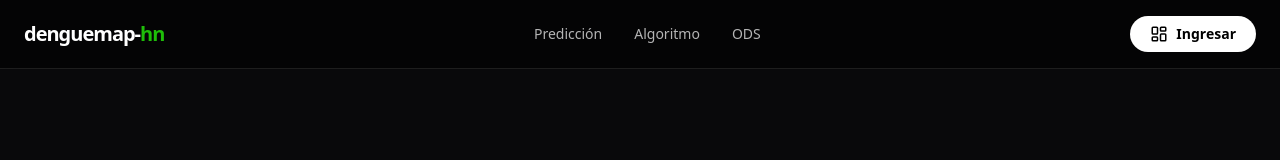
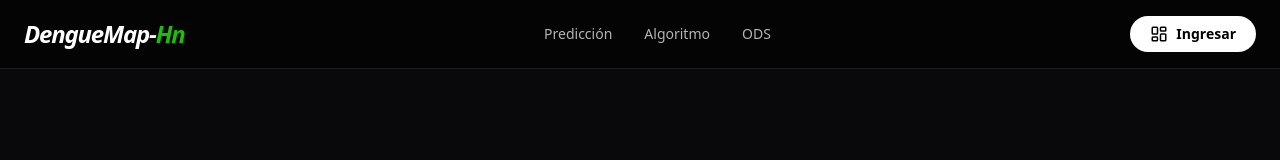
Before and after one commit to Jaguilar68/DenguemapHn-web, a React (Vite) app: page / in a window 1280 px wide. Shown: the top 160 px of the page. Built offline with nearby package versions, Linux system fonts and the light colour scheme; no server answers.

Commit message:
ajuste en la marca ue/ui usuario y mejora visual

```diff
--- a/src/components/Footer.tsx
+++ b/src/components/Footer.tsx
@@ -9,7 +9,7 @@ export default function Footer() {
         <div className="grid gap-12 lg:grid-cols-4">
           <div className="lg:col-span-2">
             <div className="flex items-center gap-2 mb-6">
-              <span className="text-xl font-bold tracking-tighter italic" translate="no">denguemap-<span className="text-tech-green">hn</span></span>
+              <span className="text-2xl font-bold tracking-tighter italic" translate="no">DengueMap-<span className="text-tech-green">Hn</span></span>
             </div>
             <p className="max-w-md text-white/40 leading-relaxed text-sm">
               Tecnología avanzada para la prevención y vigilancia del dengue basada en modelos climáticos y algoritmos inteligentes de alta precisión.
@@ -57,7 +57,7 @@ export default function Footer() {
 
         <div className="mt-20 pt-8 border-t border-white/5 flex flex-col md:flex-row justify-between items-center gap-6">
           <p className="text-[10px] font-medium tracking-widest text-white/20 uppercase" translate="no">
-            © 2026 denguemap-hn. todos los derechos reservados.
+            © 2026 DengueMap-Hn. todos los derechos reservados.
           </p>
           <div className="flex gap-8">
             <a href="#" className="text-[10px] font-medium tracking-widest text-white/20 hover:text-white transition-colors uppercase">Privacidad</a>
--- a/src/components/Navbar.tsx
+++ b/src/components/Navbar.tsx
@@ -11,7 +11,7 @@ export default function Navbar() {
     >
       <div className="mx-auto flex max-w-7xl items-center justify-between px-6 py-4">
         <div className="flex items-center gap-2">
-          <span className="text-xl font-bold tracking-tighter" translate="no">denguemap-<span className="text-tech-green">hn</span></span>
+          <span className="text-2xl font-bold tracking-tighter italic" translate="no">DengueMap-<span className="text-tech-green">Hn</span></span>
         </div>
 
         <div className="hidden items-center gap-8 md:flex">
--- a/src/components/SDGSection.tsx
+++ b/src/components/SDGSection.tsx
@@ -14,7 +14,7 @@ export default function SDGSection() {
               Compromiso con el <span className="text-tech-green">Planeta</span>
             </h2>
             <p className="mt-8 text-lg text-white/50 leading-relaxed max-w-xl">
-              <span translate="no">denguemap-hn</span> no es solo software; es un aliado de los Objetivos de Desarrollo Sostenible (ODS). Trabajamos activamente por un futuro más saludable y resiliente ante el cambio climático.
+              <span translate="no">DengueMap-Hn</span> no es solo software; es un aliado de los Objetivos de Desarrollo Sostenible (ODS). Trabajamos activamente por un futuro más saludable y resiliente ante el cambio climático.
             </p>
 
             <div className="mt-12 flex flex-wrap gap-4">
```
Also changed, not shown: 1 other file (tests, documents, lock files or other folders).
